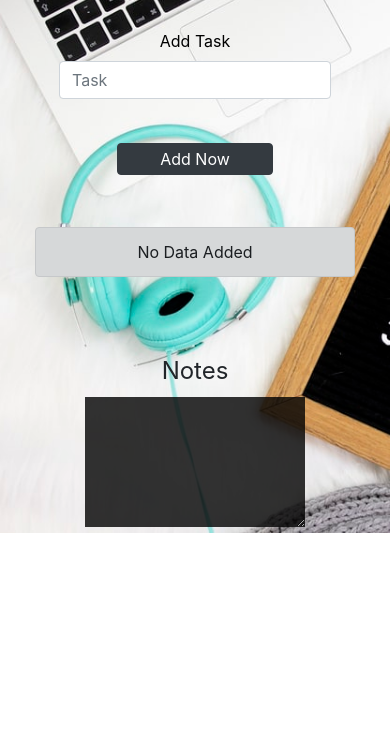
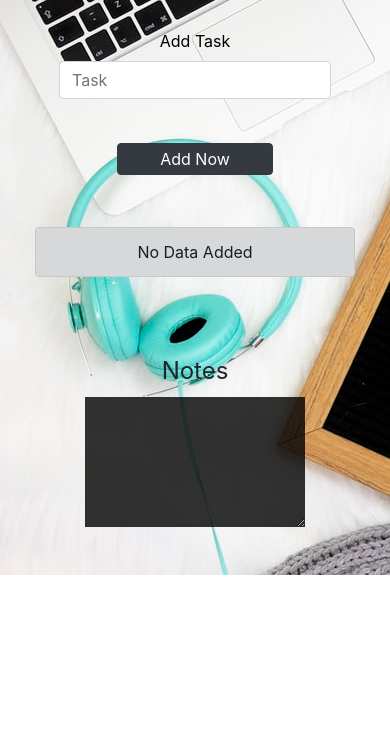
Before and after one commit to mohammedAteff/ToDo-list-website-, a plain HTML site: page index.html in a window 390 px wide. Shown: the part 92-844 px from the top of the page. Drawn offline with nearby package versions, Linux system fonts and the light colour scheme.

Commit message:
New commit

```diff
--- a/css/main.css
+++ b/css/main.css
@@ -65,4 +65,8 @@ textarea {
         font-size: 32px;
         color: white;
     }
+    BODY{
+        background-size: auto;
+    }
+
 }
```
